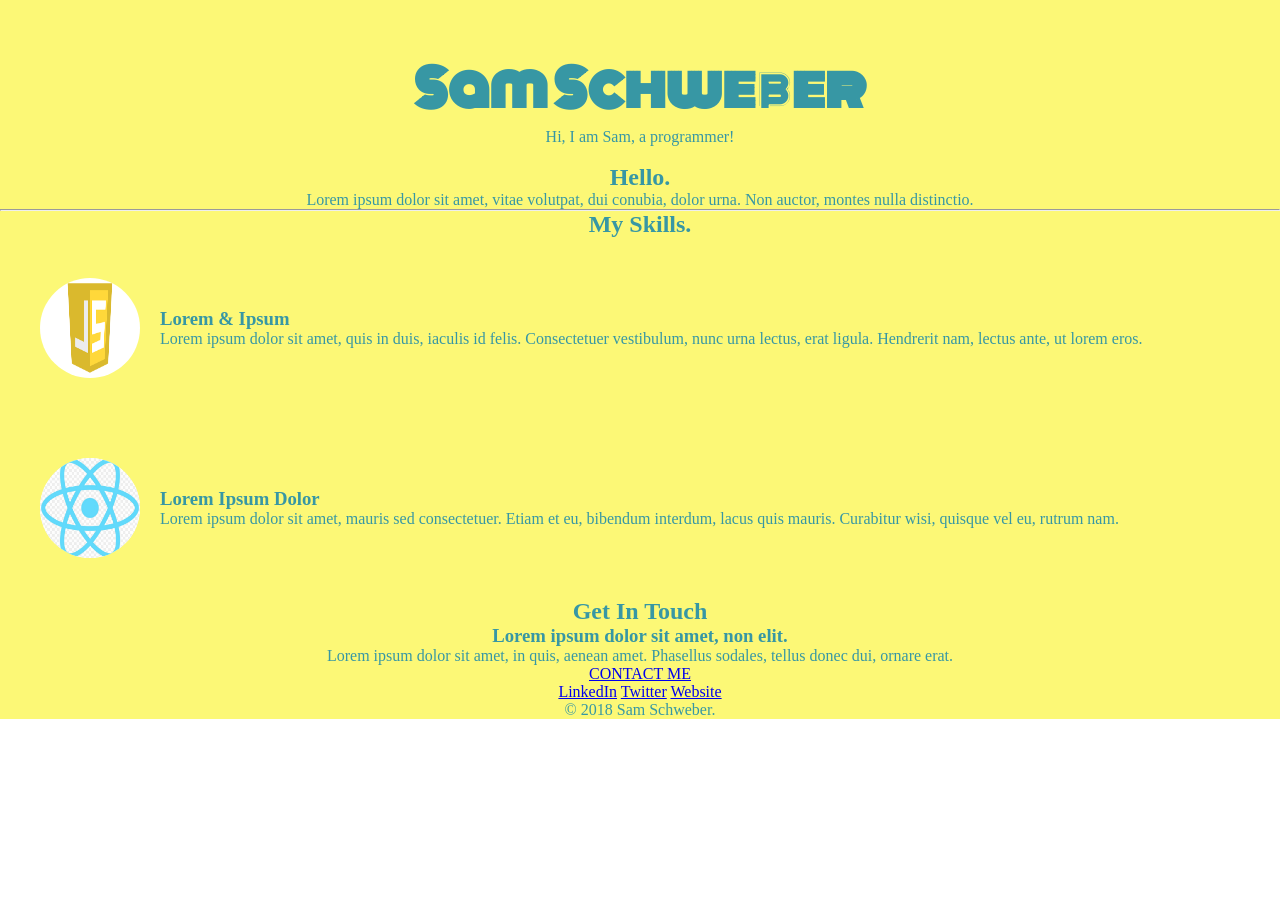
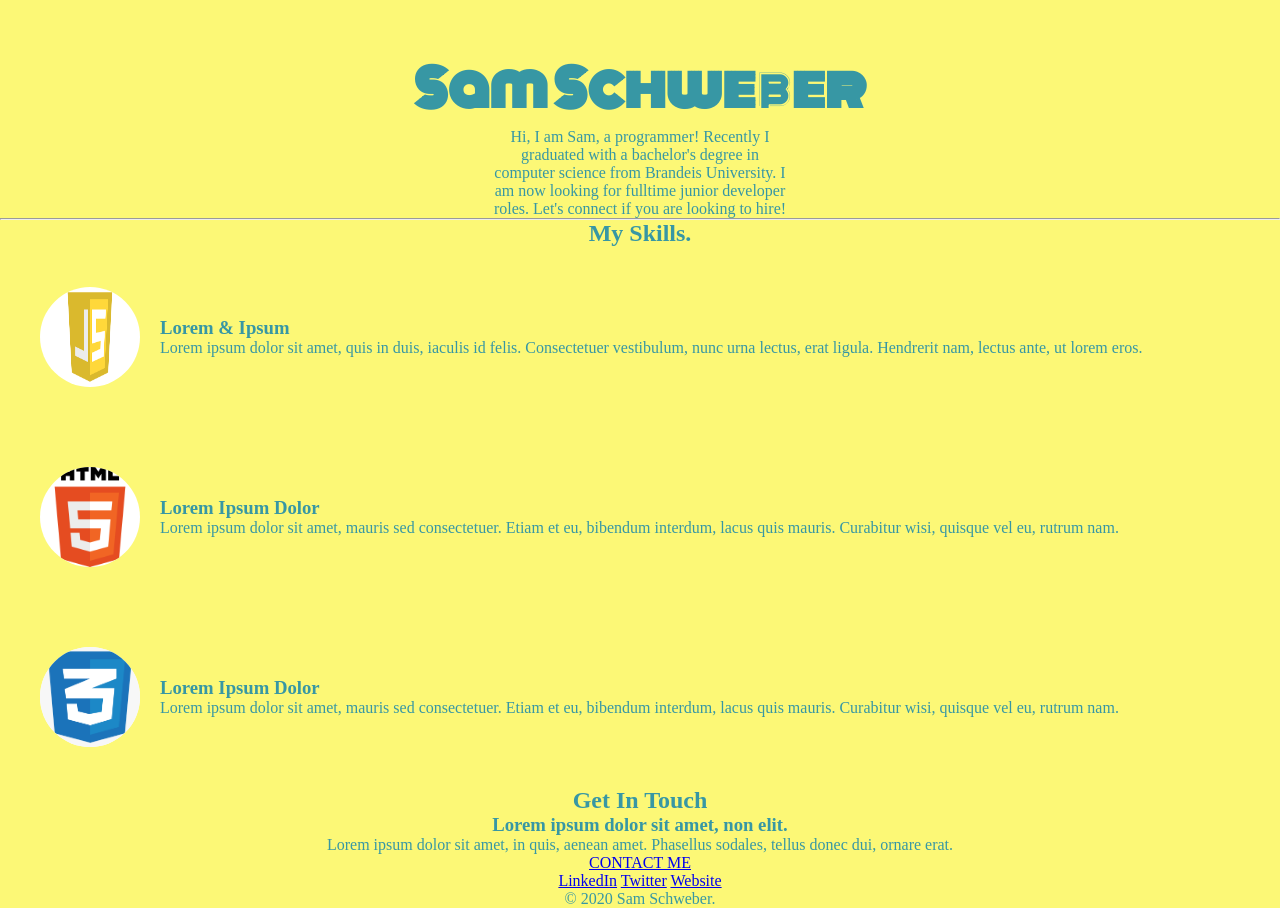
Before and after one commit to sjschweber/personal-site, a plain HTML site: page index.html in a window 1280 px wide. Before the commit the page ends 800 px from the top, so only its background shows below. Drawn offline with Linux system fonts and the light colour scheme; a web font is replaced by a local one.

Commit message:
Adds info blurb

```diff
--- a/index.html
+++ b/index.html
@@ -13,15 +13,17 @@
 
   <div class="info">
     <h1>Sam Schweber</h1>
-    <p>Hi, I am Sam, a programmer!</p>
+    <div class="about">
+      <p>
+        Hi, I am Sam, a programmer! Recently
+        I graduated with a bachelor's degree in computer science from
+        Brandeis University. I am now looking for fulltime junior developer roles.
+        Let's connect if you are looking to hire!
+      </p>
+    </div>
   </div>
 
 
-    <div class="profile">
-      <img src="" alt="">
-      <h2>Hello.</h2>
-      <p>Lorem ipsum dolor sit amet, vitae volutpat, dui conubia, dolor urna. Non auctor, montes nulla distinctio.</p>
-    </div>
     <hr>
     <div class="skills">
       <h2>My Skills.</h2>
@@ -34,7 +36,15 @@
 
       </div>
       <div class="skill-row">
-        <img class="logo" src="./assets/reactlogo.jpg" alt="">
+        <img class="logo" src="./assets/html.svg.png" alt="">
+        <div class="skills-title">
+          <h3>Lorem Ipsum Dolor</h3>
+          <p>Lorem ipsum dolor sit amet, mauris sed consectetuer. Etiam et eu, bibendum interdum, lacus quis mauris. Curabitur wisi, quisque vel eu, rutrum nam.</p>
+        </div>
+
+      </div>
+      <div class="skill-row">
+        <img class="logo" src="./assets/css.png" alt="">
         <div class="skills-title">
           <h3>Lorem Ipsum Dolor</h3>
           <p>Lorem ipsum dolor sit amet, mauris sed consectetuer. Etiam et eu, bibendum interdum, lacus quis mauris. Curabitur wisi, quisque vel eu, rutrum nam.</p>
@@ -54,7 +64,7 @@
     <a class="footer-link" href="https://www.linkedin.com/">LinkedIn</a>
     <a class="footer-link" href="https://twitter.com/">Twitter</a>
     <a class="footer-link" href="https://www.appbrewery.co/">Website</a>
-    <p>© 2018 Sam Schweber.</p>
+    <p>© 2020 Sam Schweber.</p>
   </div>
 
 </body>
```
